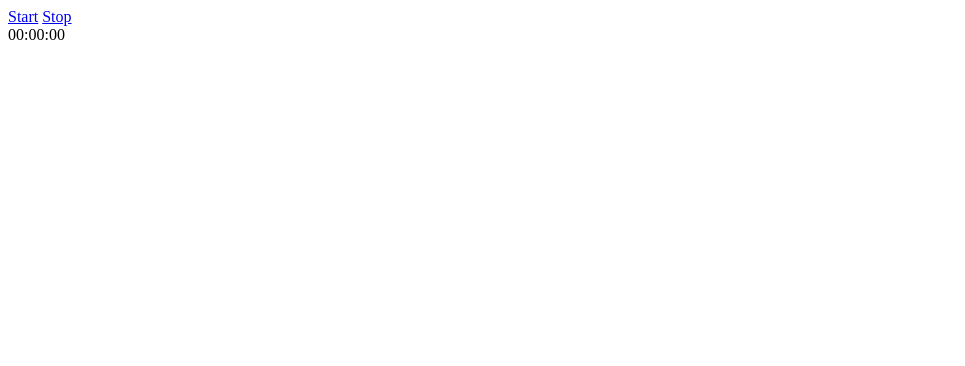
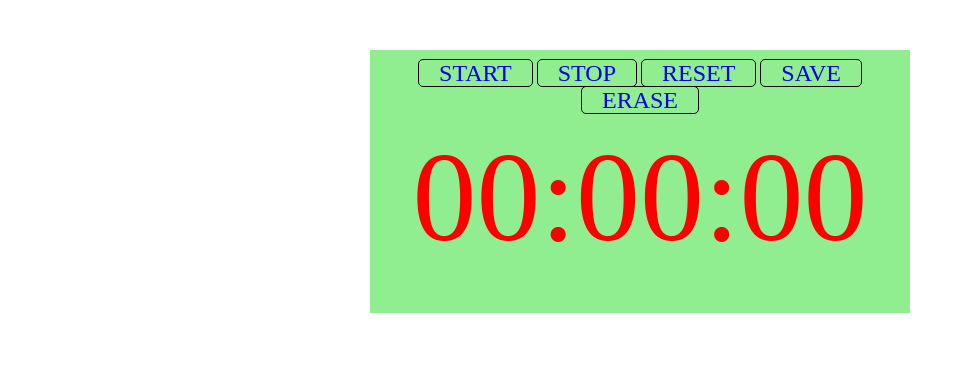
Before and after one commit to pitred/zadanie_19_6, a website: page index.html in a window 1280 px wide. Shown: the whole page, without its empty margins (0-965 px from the left). Drawn offline with Linux system fonts and the light colour scheme.

Commit message:
Add more function btn

```diff
--- a/index.html
+++ b/index.html
@@ -9,12 +9,15 @@
    </head>
    <body>
       <nav class="controls">
-         <a href="#" class="button" id="start">Start</a>
-         <a href="#" class="button" id="stop">Stop</a>
+         <a href="#" class="button" id="start">start</a>
+         <a href="#" class="button" id="stop">stop</a>
+         <a href="#" class="button" id="reset">reset</a>
+         <a href="#" class="button" id="save">save</a>
+         <a href="#" class="button" id="erase">erase</a>
+
+         <div class="stopwatch"></div>
+         <ul class="results"></ul>
       </nav>
-      <div class="stopwatch"></div>
-      <ul class="results"></ul>
-
       <script type="text/javascript" src="script-compiled.js"></script>
    </body>
 </html>
--- a/script-compiled.js
+++ b/script-compiled.js
@@ -20,8 +20,10 @@ var Stopwatch = function () {
          this.times = {
             minutes: 0,
             seconds: 0,
-            miliseconds: 0
+            milliseconds: 0
          };
+         this.print();
+         this.running = false;
       }
    }, {
       key: 'print',
@@ -31,7 +33,7 @@ var Stopwatch = function () {
    }, {
       key: 'format',
       value: function format(times) {
-         return pad0(times.minutes) + ':' + pad0(times.seconds) + ':' + pad0(Math.floor(times.miliseconds));
+         return pad0(times.minutes) + ':' + pad0(times.seconds) + ':' + pad0(Math.floor(times.milliseconds));
       }
    }, {
       key: 'start',
@@ -55,10 +57,10 @@ var Stopwatch = function () {
    }, {
       key: 'calculate',
       value: function calculate() {
-         this.times.miliseconds += 1;
-         if (this.times.miliseconds >= 100) {
+         this.times.milliseconds += 1;
+         if (this.times.milliseconds >= 100) {
             this.times.seconds += 1;
-            this.times.miliseconds = 0;
+            this.times.milliseconds = 0;
          }
          if (this.times.seconds >= 60) {
             this.times.minutes += 1;
@@ -70,6 +72,19 @@ var Stopwatch = function () {
       value: function stop() {
          this.running = false;
          clearInterval(this.watch);
+      }
+   }, {
+      key: 'save',
+      value: function save() {
+         var results = document.querySelector('.results');
+         var itemLi = document.createElement('li');
+         itemLi.innerText = this.format(this.times);
+         results.appendChild(itemLi);
+      }
+   }, {
+      key: 'erase',
+      value: function erase() {
+         document.querySelector('.results').innerText = '';
       }
    }]);
 
@@ -88,6 +103,21 @@ stopButton.addEventListener('click', function () {
    return stopwatch.stop();
 });
 
+var resetButton = document.getElementById('reset');
+resetButton.addEventListener('click', function () {
+   return stopwatch.reset();
+});
+
+var saveButton = document.getElementById('save');
+saveButton.addEventListener('click', function () {
+   return stopwatch.save();
+});
+
+var eraseButton = document.getElementById('erase');
+eraseButton.addEventListener('click', function () {
+   return stopwatch.erase();
+});
+
 function pad0(value) {
    var result = value.toString();
    if (result.length < 2) {
--- a/style.css
+++ b/style.css
@@ -0,0 +1,39 @@
+body {
+    box-sizing: border-box;
+    text-align: center;
+    padding: 50px;
+    width: 50%;
+    margin: 0 auto;
+}
+
+.controls {
+    height: auto;
+    padding: 10px;
+    background-color: lightgreen;
+}
+
+.controls a {
+    font-size: 1.5em;
+    text-transform: uppercase;
+    text-decoration: none;
+    padding: 0 20px;
+    border: none;
+    border: 1px solid #000;
+    border-radius: 5px;
+}
+
+.controls a:hover {
+    background-color: green;
+    color: red;
+}
+
+.stopwatch {
+    font-size: 8em;
+    color: red;
+    padding-top: 10px;
+}
+
+.results {
+    color: blue;
+    font-size: 2em;
+}
```
Also changed, not shown: script.js (+25 -5 lines).
